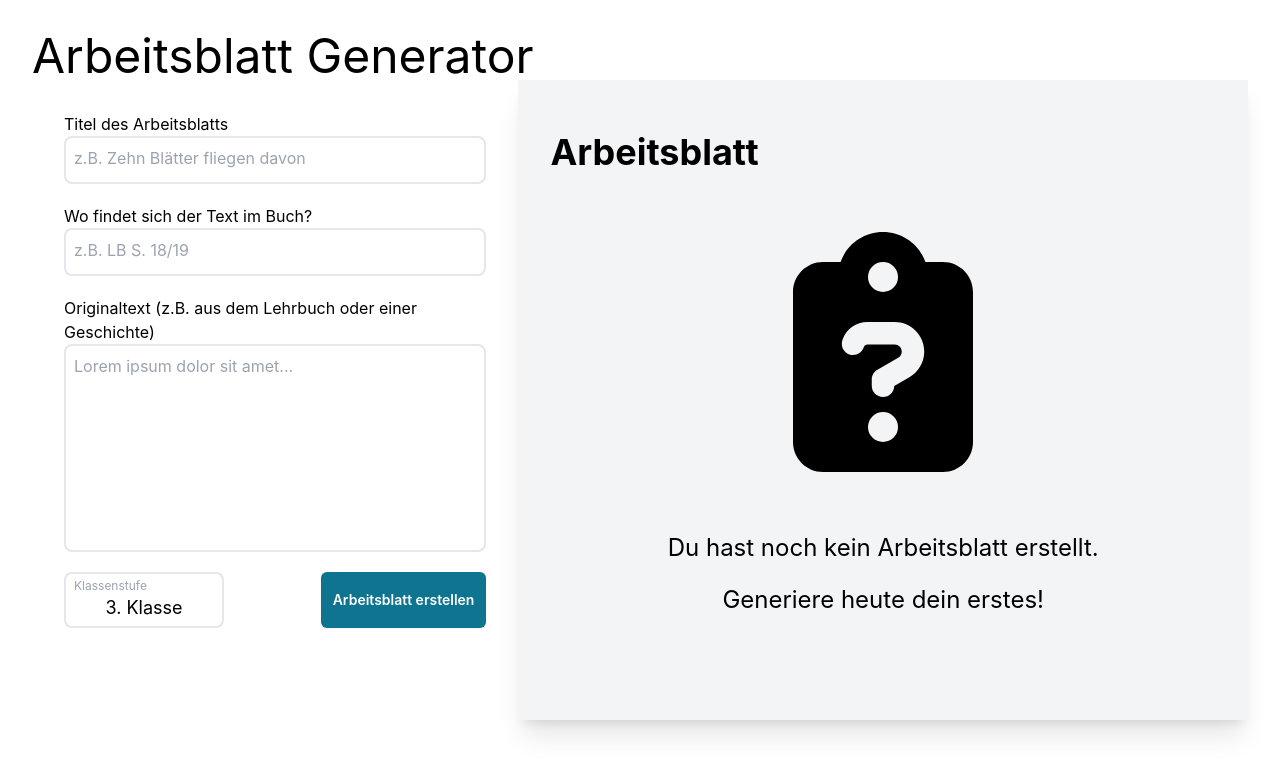
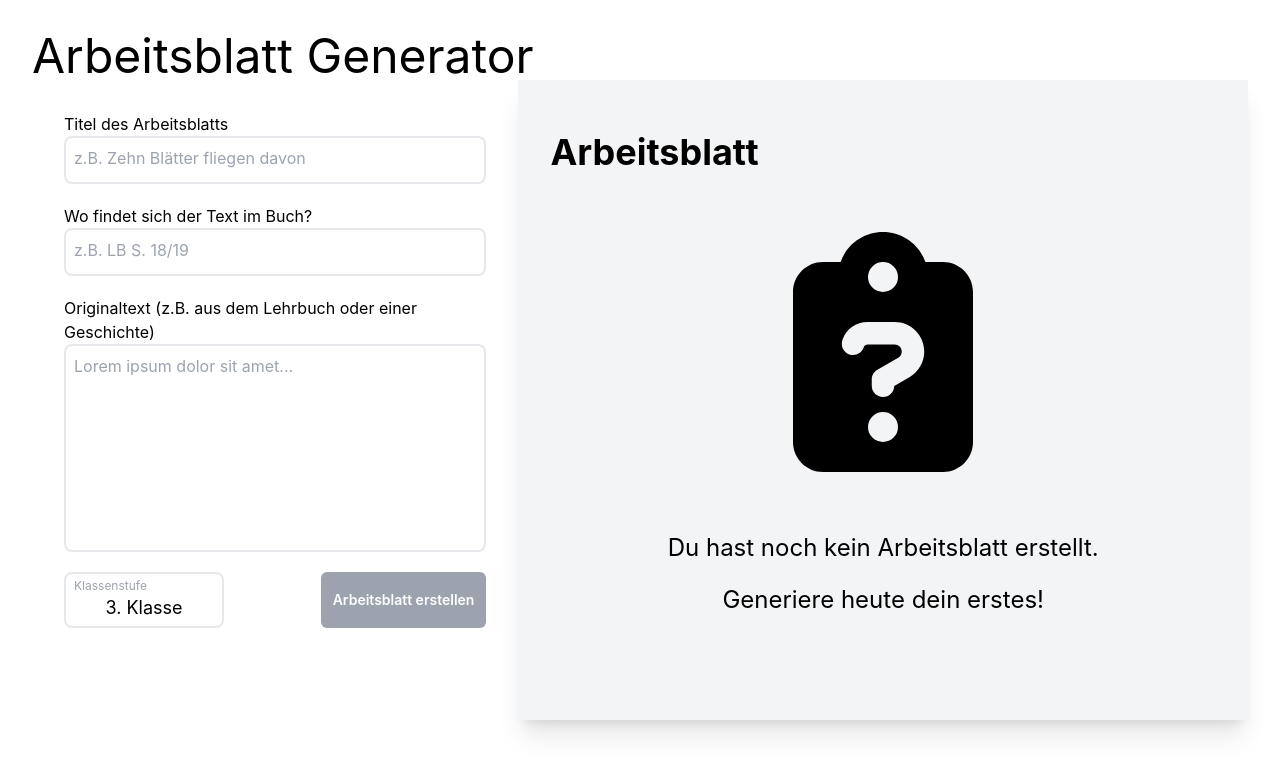
Before and after one commit to RSchlenker/worksheetLM, a Next.js app: page / in a window 1280 px wide. Shown: the top 774 px of the page. Built offline with nearby package versions, Linux system fonts and the light colour scheme.

Commit message:
Disable button when no text is entered

```diff
--- a/app/WorksheetForm.tsx
+++ b/app/WorksheetForm.tsx
@@ -65,6 +65,7 @@ export default function WorksheetForm() {
           text="Arbeitsblatt erstellen"
           isLoading={loading}
           onClick={onConfirm}
+          enabled={() => text.length > 0}
         />
       </div>
     </div>
--- a/app/components/LoadingButton.tsx
+++ b/app/components/LoadingButton.tsx
@@ -4,15 +4,18 @@ export default function LoadingButton({
   isLoading,
   text,
   onClick,
+  enabled,
 }: {
   isLoading: boolean
   text: string
   onClick: Function
+  enabled: () => boolean
 }) {
   return (
     <button
       type="button"
-      className="inline-flex min-w-40 h-14 max-h-16 justify-center rounded-md bg-cyan-700 hover:bg-cyan-400 px-3 py-2 text-sm font-semibold text-white shadow-sm sm:w-auto ml-auto focus:outline-none focus:shadow-outline focus:bg-emerald-600 my-auto"
+      className={`inline-flex min-w-40 h-14 max-h-16 justify-center rounded-md px-3 py-2 text-sm font-semibold text-white sm:w-auto ml-auto my-auto ${enabled() ? 'bg-cyan-700 hover:bg-cyan-400' : 'hover:bg-gray-500 bg-gray-400'}`}
+      disabled={!enabled()}
       onClick={() => onClick()}
     >
       {isLoading ? (
```
